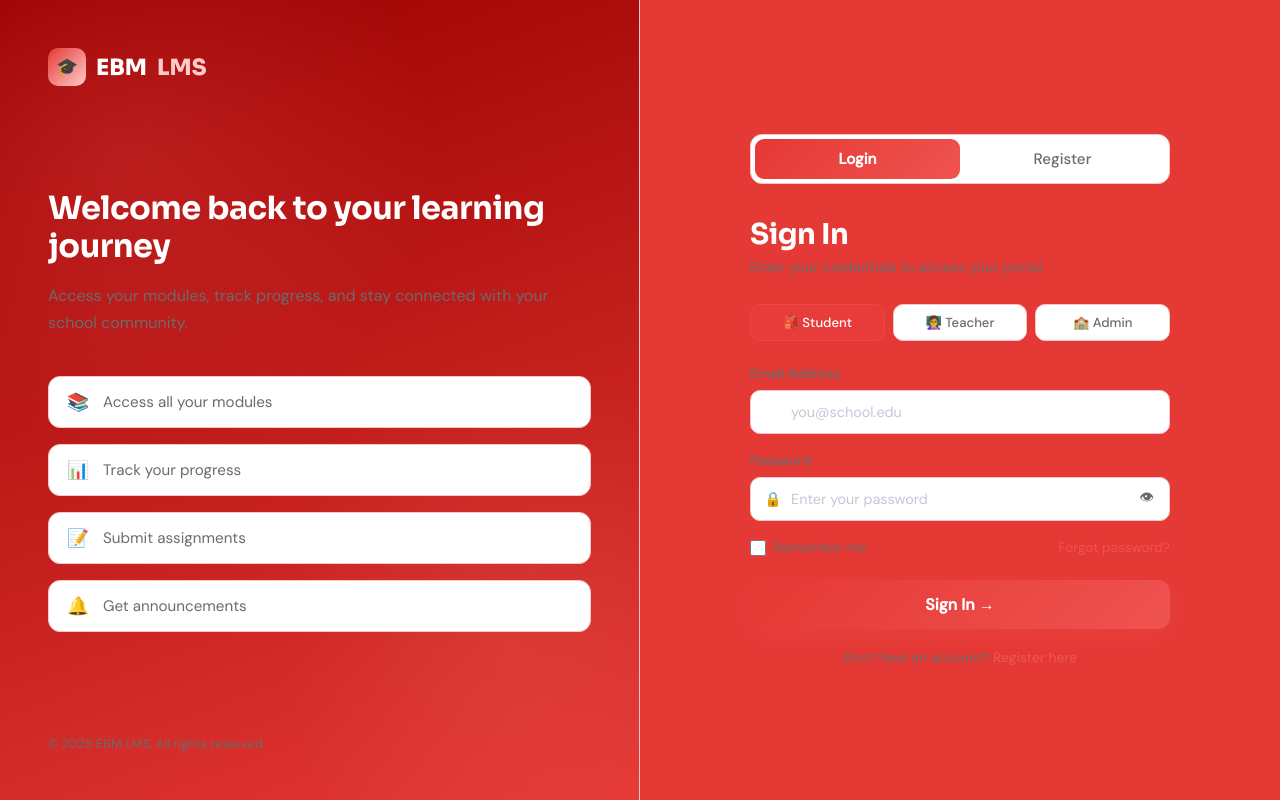
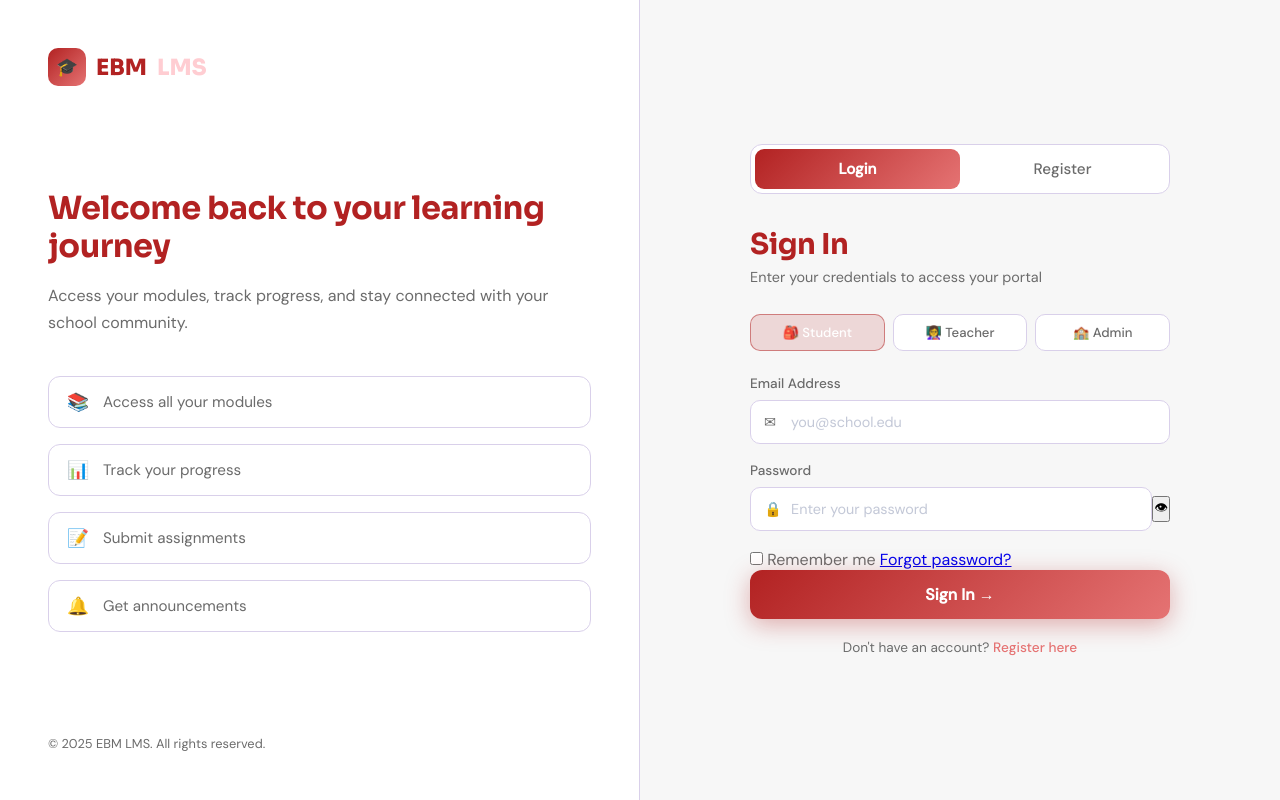
Before and after one commit to PoH6666/ebm-lms, a PHP site: page /login.html in a window 1280 px wide. Run offline with PHP 8.4, Linux system fonts and the light colour scheme.

Commit message:
Update login.css

```diff
--- a/CSS/login.css
+++ b/CSS/login.css
@@ -6,21 +6,21 @@
 *, *::before, *::after { margin: 0; padding: 0; box-sizing: border-box; }
 
 :root {
-    --navy: #e53935;        /* main red background */
-    --navy-mid: #f0625d;    /* lighter red gradient */
-    --blue: #e53935;        /* primary red for buttons */
-    --blue-bright: #ef5350; /* brighter red hover */
-    --cyan: #ffcccc;        /* soft red accent */
-    --white: #ffffff;       /* white */
+    --navy: #ffffff;        /* left panel white background */
+    --navy-mid: #f7f7f7;    /* slightly lighter for subtle contrast */
+    --blue: #b22222;        /* light maroon for buttons/links */
+    --blue-bright: #e57373; /* brighter maroon for hover/active */
+    --cyan: #ffcdd2;         /* soft red accent */
+    --white: #ffffff;       /* main white */
     --gray: #6b6b6b;        /* gray text */
-    --card-bg: #ffffff;     /* white cards */
-    --border: #f5c6c6;      /* soft red border */
+    --card-bg: #ffffff;     /* cards remain white */
+    --border: #d9d0ea;      /* subtle border */
 }
 
 body {
     font-family: 'DM Sans', sans-serif;
-    background-color: var(--navy);
-    color: var(--white);
+    background-color: var(--navy-mid);
+    color: var(--gray);
     min-height: 100vh;
     overflow-x: hidden;
 }
@@ -34,7 +34,7 @@ body {
 
 /* --- LEFT PANEL --- */
 .left-panel {
-    background: linear-gradient(160deg, #9b0000 0%, #e53935 100%);
+    background: #ffffff; /* solid white */
     border-right: 1px solid var(--border);
     position: relative;
     overflow: hidden;
@@ -46,9 +46,6 @@ body {
     content: '';
     position: absolute;
     inset: 0;
-    background:
-        radial-gradient(ellipse 80% 60% at 20% 20%, rgba(255, 102, 102, 0.2) 0%, transparent 60%),
-        radial-gradient(ellipse 60% 60% at 80% 80%, rgba(255, 153, 153, 0.1) 0%, transparent 60%);
     pointer-events: none;
 }
 
@@ -69,13 +66,12 @@ body {
     align-items: center;
     gap: 10px;
     text-decoration: none;
-    color: var(--white);
+    color: var(--blue);
 }
 
 .logo-icon {
-    width: 38px;
-    height: 38px;
-    background: linear-gradient(135deg, var(--blue), var(--cyan));
+    width: 38px; height: 38px;
+    background: linear-gradient(135deg, var(--blue), var(--blue-bright));
     border-radius: 10px;
     display: flex; align-items: center; justify-content: center;
     font-size: 1.1rem;
@@ -98,6 +94,7 @@ body {
     line-height: 1.2;
     letter-spacing: -0.5px;
     margin-bottom: 16px;
+    color: var(--blue);
 }
 
 .left-content p {
@@ -127,16 +124,13 @@ body {
 }
 
 .feat-item:hover {
-    border-color: rgba(239,83,80,0.3);
+    border-color: var(--blue-bright);
     color: var(--white);
 }
 
 .feat-icon { font-size: 1.1rem; }
 
-.left-footer {
-    color: var(--gray);
-    font-size: 0.8rem;
-}
+.left-footer { color: var(--gray); font-size: 0.8rem; }
 
 /* --- RIGHT PANEL --- */
 .right-panel {
@@ -144,7 +138,7 @@ body {
     align-items: center;
     justify-content: center;
     padding: 48px 40px;
-    background: var(--navy);
+    background: var(--navy-mid);
 }
 
 .form-container {
@@ -193,20 +187,18 @@ body {
 .form-section.active { display: block; }
 
 .form-header { margin-bottom: 28px; }
-
 .form-header h1 {
     font-family: 'Sora', sans-serif;
     font-size: 1.8rem;
     font-weight: 700;
     letter-spacing: -0.5px;
     margin-bottom: 6px;
+    color: var(--blue);
 }
-
 .form-header p { color: var(--gray); font-size: 0.9rem; }
 
 /* --- ROLE SELECTOR --- */
 .role-selector { display: flex; gap: 8px; margin-bottom: 24px; }
-
 .role-btn {
     flex: 1;
     padding: 9px 6px;
@@ -220,85 +212,37 @@ body {
     cursor: pointer;
     transition: all 0.2s;
 }
-
 .role-btn.active {
-    background: rgba(239,83,80,0.15);
-    border-color: rgba(239,83,80,0.5);
+    background: rgba(178,34,34,0.15);
+    border-color: rgba(178,34,34,0.5);
     color: var(--white);
 }
-
-.role-btn:hover:not(.active) {
-    border-color: rgba(255,255,255,0.2);
-    color: var(--white);
-}
+.role-btn:hover:not(.active) { border-color: rgba(0,0,0,0.1); color: var(--white); }
 
 /* --- INPUT GROUPS --- */
 .input-row { display: grid; grid-template-columns: 1fr 1fr; gap: 12px; }
-
 .input-group { margin-bottom: 18px; }
-
 .input-group label { display: block; font-size: 0.85rem; font-weight: 500; color: var(--gray); margin-bottom: 8px; }
-
-.input-wrap {
-    position: relative;
-    display: flex;
-    align-items: center;
-}
-
+.input-wrap { position: relative; display: flex; align-items: center; }
 .input-icon { position: absolute; left: 14px; font-size: 0.9rem; pointer-events: none; z-index: 1; }
-
 .input-wrap input {
     width: 100%;
     padding: 12px 14px 12px 40px;
     background: var(--card-bg);
     border: 1px solid var(--border);
     border-radius: 10px;
-    color: var(--white);
+    color: var(--gray);
     font-family: 'DM Sans', sans-serif;
     font-size: 0.9rem;
     transition: all 0.2s;
     outline: none;
 }
-
 .input-wrap input::placeholder { color: rgba(136,146,176,0.5); }
-
 .input-wrap input:focus {
-    border-color: rgba(239,83,80,0.5);
-    background: rgba(239,83,80,0.06);
-    box-shadow: 0 0 0 3px rgba(239,83,80,0.1);
+    border-color: var(--blue-bright);
+    background: rgba(255,192,203,0.06);
+    box-shadow: 0 0 0 3px rgba(178,34,34,0.1);
 }
-
-.toggle-pass {
-    position: absolute;
-    right: 12px;
-    background: none;
-    border: none;
-    cursor: pointer;
-    font-size: 0.9rem;
-    color: var(--gray);
-    padding: 4px;
-}
-
-/* --- FORM OPTIONS --- */
-.form-options { display: flex; justify-content: space-between; align-items: center; margin-bottom: 24px; }
-
-.checkbox-label {
-    display: flex;
-    align-items: center;
-    gap: 8px;
-    font-size: 0.85rem;
-    color: var(--gray);
-    cursor: pointer;
-}
-
-.checkbox-label input[type="checkbox"] {
-    width: 16px; height: 16px;
-    accent-color: var(--blue);
-    cursor: pointer;
-}
-
-.forgot-link { font-size: 0.85rem; color: var(--blue-bright); text-decoration: none; transition: color 0.2s; }
-.forgot-link:hover { color: var(--cyan); }
 
 /* --- SUBMIT BUTTON --- */
 .btn-submit {
@@ -313,15 +257,10 @@ body {
     font-weight: 600;
     cursor: pointer;
     transition: all 0.3s;
-    box-shadow: 0 6px 24px rgba(239,83,80,0.35);
+    box-shadow: 0 6px 24px rgba(178,34,34,0.35);
     margin-bottom: 20px;
 }
-
-.btn-submit:hover {
-    transform: translateY(-2px);
-    box-shadow: 0 10px 32px rgba(239,83,80,0.5);
-}
-
+.btn-submit:hover { transform: translateY(-2px); box-shadow: 0 10px 32px rgba(178,34,34,0.5); }
 .btn-submit:active { transform: translateY(0); }
 
 /* --- SWITCH TEXT --- */
@@ -335,9 +274,9 @@ body {
     bottom: 32px;
     left: 50%;
     transform: translateX(-50%) translateY(100px);
-    background: #7f1d1d;
+    background: #ffffff;
     border: 1px solid var(--border);
-    color: var(--white);
+    color: var(--gray);
     padding: 14px 28px;
     border-radius: 50px;
     font-size: 0.9rem;
@@ -347,9 +286,8 @@ body {
     z-index: 999;
     white-space: nowrap;
 }
-
 .toast.show { opacity: 1; transform: translateX(-50%) translateY(0); }
-.toast.success { border-color: rgba(239,83,80,0.5); }
+.toast.success { border-color: rgba(178,34,34,0.5); }
 .toast.error { border-color: rgba(239,68,68,0.5); }
 
 /* --- RESPONSIVE --- */
```
